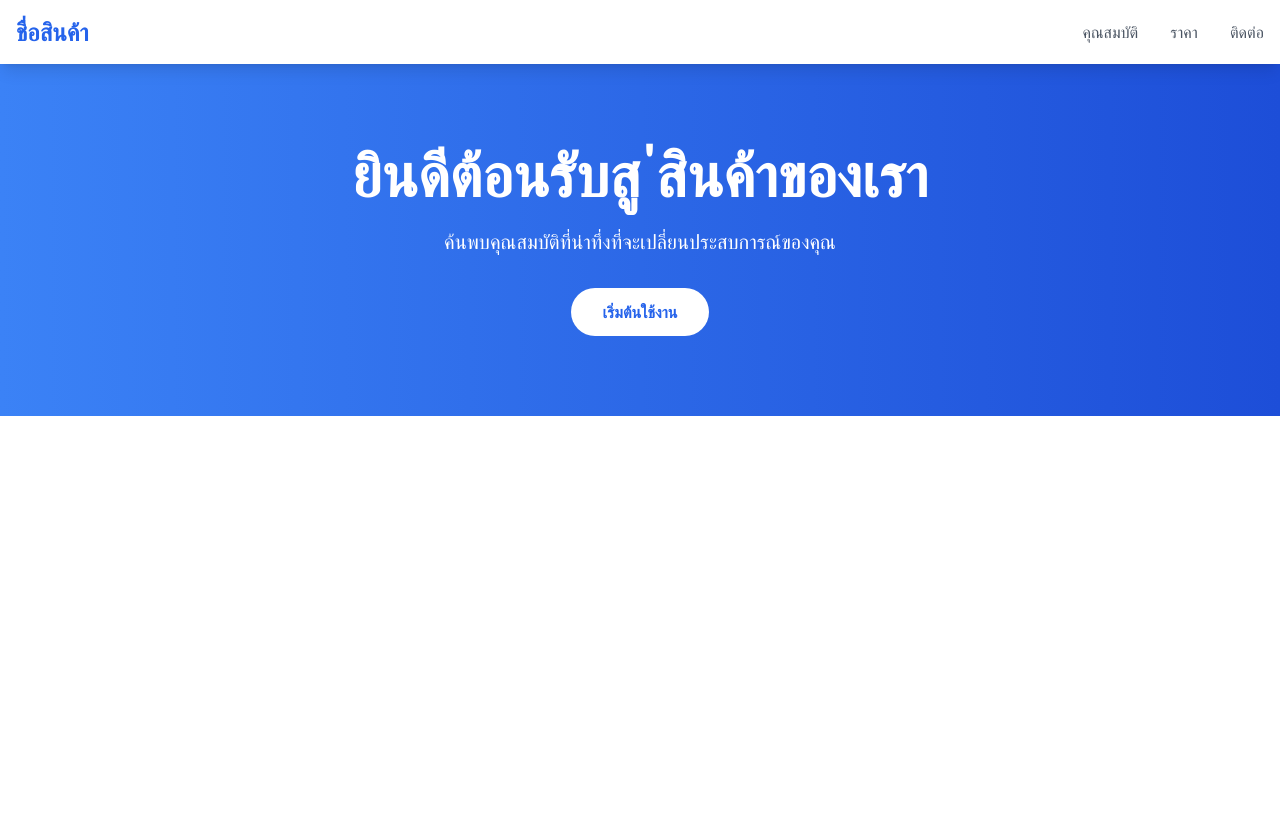
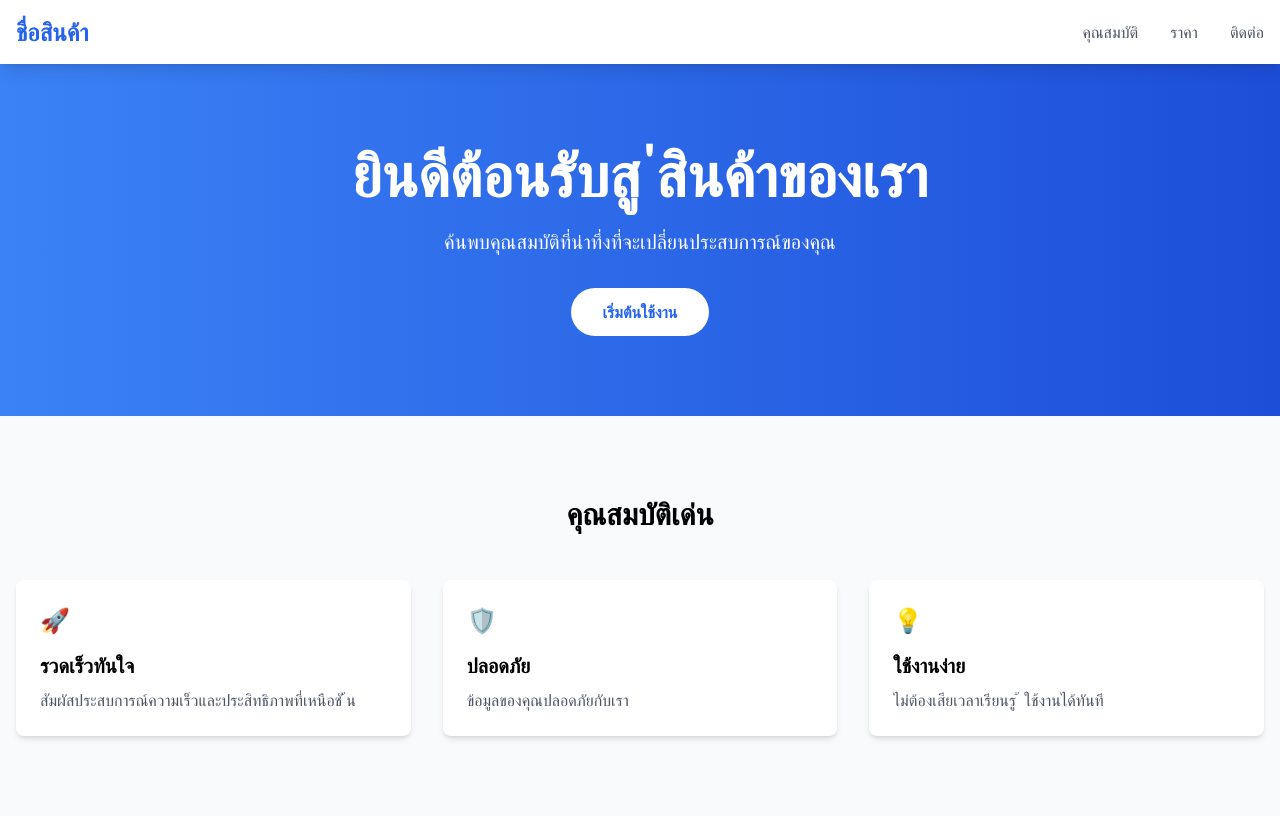
Before and after one commit to 66160126-Nattawut/product-landing-page, a plain HTML site: page index.html in a window 1280 px wide. Drawn offline with nearby package versions, Linux system fonts and the light colour scheme.

Commit message:
เพิ่มส่วนแสดงคุณสมบัติพร้อมการ์ด

```diff
--- a/index.html
+++ b/index.html
@@ -39,6 +39,31 @@
                 </div>
             </div>
         </section>
+        <section id="features" class="py-20 bg-gray-50">
+            <div class="container mx-auto px-4">
+                <h2 class="text-3xl font-bold text-center mb-12">คุณสมบัติเด่น</h2>
+                <div class="grid grid-cols-1 md:grid-cols-3 gap-8">
+                    <!-- คุณสมบัติที่ 1 -->
+                    <div class="bg-white p-6 rounded-lg shadow-md">
+                        <div class="text-blue-500 text-2xl mb-4">🚀</div>
+                        <h3 class="font-bold text-xl mb-2">รวดเร็วทันใจ</h3>
+                        <p class="text-gray-600">สัมผัสประสบการณ์ความเร็วและประสิทธิภาพที่เหนือชั ้น</p>
+                    </div>
+                    <!-- คุณสมบัติที่ 2 -->
+                    <div class="bg-white p-6 rounded-lg shadow-md">
+                        <div class="text-blue-500 text-2xl mb-4">🛡️</div>
+                        <h3 class="font-bold text-xl mb-2">ปลอดภัย</h3>
+                        <p class="text-gray-600">ข้อมูลของคุณปลอดภัยกับเรา</p>
+                    </div>
+                    <!-- คุณสมบัติที่ 3 -->
+                    <div class="bg-white p-6 rounded-lg shadow-md">
+                        <div class="text-blue-500 text-2xl mb-4">💡</div>
+                        <h3 class="font-bold text-xl mb-2">ใช้งานง่าย</h3>
+                        <p class="text-gray-600">ไม่ต้องเสียเวลาเรียนรู ้ ใช้งานได้ทันที</p>
+                    </div>
+                </div>
+            </div>
+        </section>
     </main>
 
     <footer>
```
